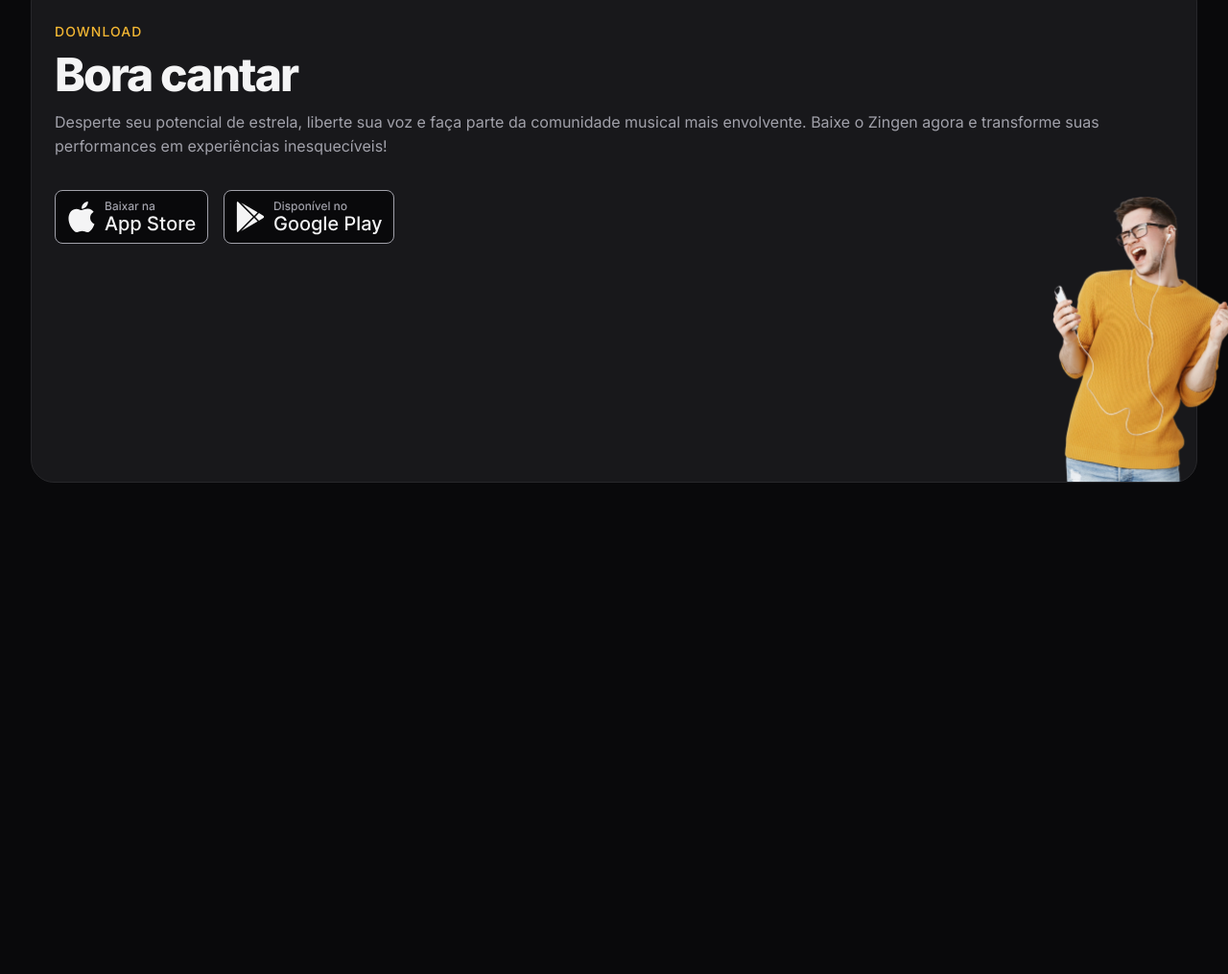
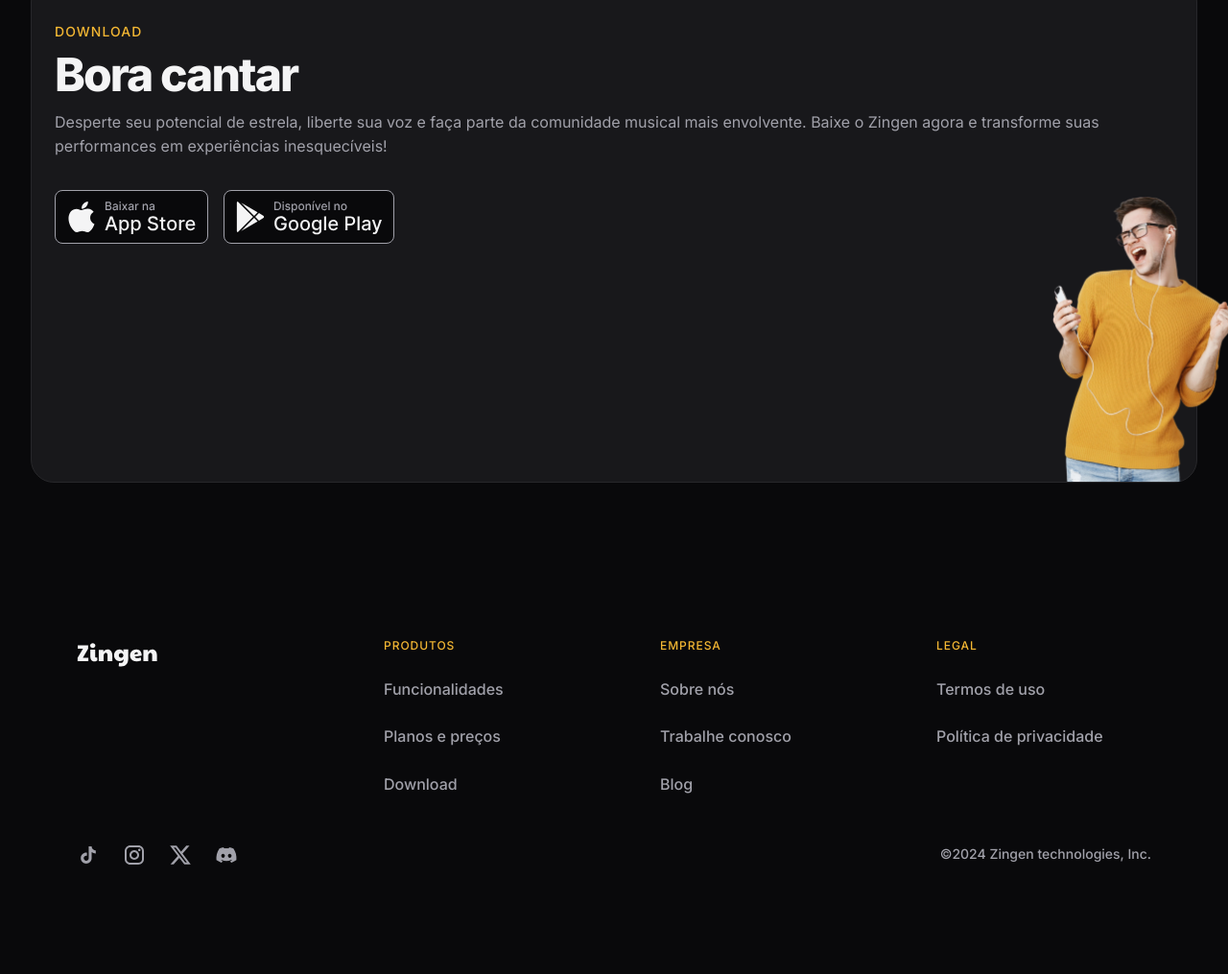
Before and after one commit to gui93araujo/zingen, a plain HTML site: page index.html in a window 1280 px wide. Shown: the part 3657-4672 px from the top of the page at 96% size. Before the commit the page ends 4240 px from the top, so only its background shows below. Drawn offline with Linux system fonts and the light colour scheme.

Commit message:
criado footer

```diff
--- a/index.html
+++ b/index.html
@@ -188,5 +188,45 @@
             </div>
         </div>
     </section>
+
+    <footer>
+       <div class="container py-xl grid">
+            <section class="grid top">
+
+                <img src="assets/Logo.svg" alt="">
+
+                <nav class="even-columns">
+                    <ul role="list" class="grid gap-1.5">
+                        <li class="title">Produtos</li>
+                        <li><a href="#features">Funcionalidades</a></li>
+                        <li><a href="#pricing">Planos e preços</a></li>
+                        <li><a href="#download">Download</a></li>
+                    </ul>
+                    <ul role="list" class="grid gap-1.5">
+                        <li class="title">Empresa</li>
+                        <li><a href="#about">Sobre nós</a></li>
+                        <li><a href="#">Trabalhe conosco</a></li>
+                        <li><a href="#">Blog</a></li>
+                    </ul>
+
+                    <ul role="list" class="grid gap-1.5">
+                        <li class="title">Legal</li>
+                        <li><a href="#">Termos de uso</a></li>
+                        <li><a href="#">Política de privacidade</a></li>
+                    </ul>
+                </nav>
+            </section>
+            <section class="bottom flex gap-1.5">
+                <div class="flex gap-1.5">
+                    <a href="#" class="social" aria-label="tiktok"></a>
+                    <a href="#" class="social" aria-label="instagram"></a>
+                    <a href="#" class="social" aria-label="twitter"></a>
+                    <a href="#" class="social" aria-label="discord"></a>
+                </div>
+                <span class="copy"> &copy2024 Zingen technologies, Inc.</span>
+            </section>
+       </div>
+    </footer>
+
 </body>
 </html>
--- /dev/null
+++ b/styles/footer.css
@@ -0,0 +1,58 @@
+footer{
+    color: var(--text-color-secondary);
+    font-weight: var(--fw-md);
+
+    & .container{
+        padding-inline: 3rem;
+    }
+
+    & .container,
+    & .top {
+        gap: 3rem;
+    }
+
+    & nav.even-columns{
+        gap: 4rem;
+    }
+
+    & .top ul{
+        align-content: start;
+    }
+
+    & .title {
+        font-size: 0.75rem;
+        letter-spacing: 0.08em;
+        text-transform: uppercase;
+        color: var(--brand-color-primary);
+    }
+
+    & .bottom {
+        flex-wrap: wrap;
+
+        & > div {
+            margin-right: auto;
+        }
+
+        & span {
+            font-size: .875rem;
+        }
+    }
+
+    @media (width >= 80em) {
+        padding-inline: 0;
+        padding-bottom: 2rem;
+
+        & .top {
+           grid-template-columns: auto 1fr;
+
+           & nav {
+            margin-left: auto;
+
+            & ul {
+                width: 14rem;
+            }
+           }
+        }
+    }
+
+}
--- a/styles/global.css
+++ b/styles/global.css
@@ -46,6 +46,7 @@ html {
     color: var(--text-color-primary);
 
     overflow-x: hidden;
+    scroll-behavior: smooth;
 }
 
 body {
--- a/styles/index.css
+++ b/styles/index.css
@@ -10,3 +10,4 @@
 @import url(features.css) (width >= 80em);
 @import url(pricing.css);
 @import url(download.css);
+@import url(footer.css);
```
